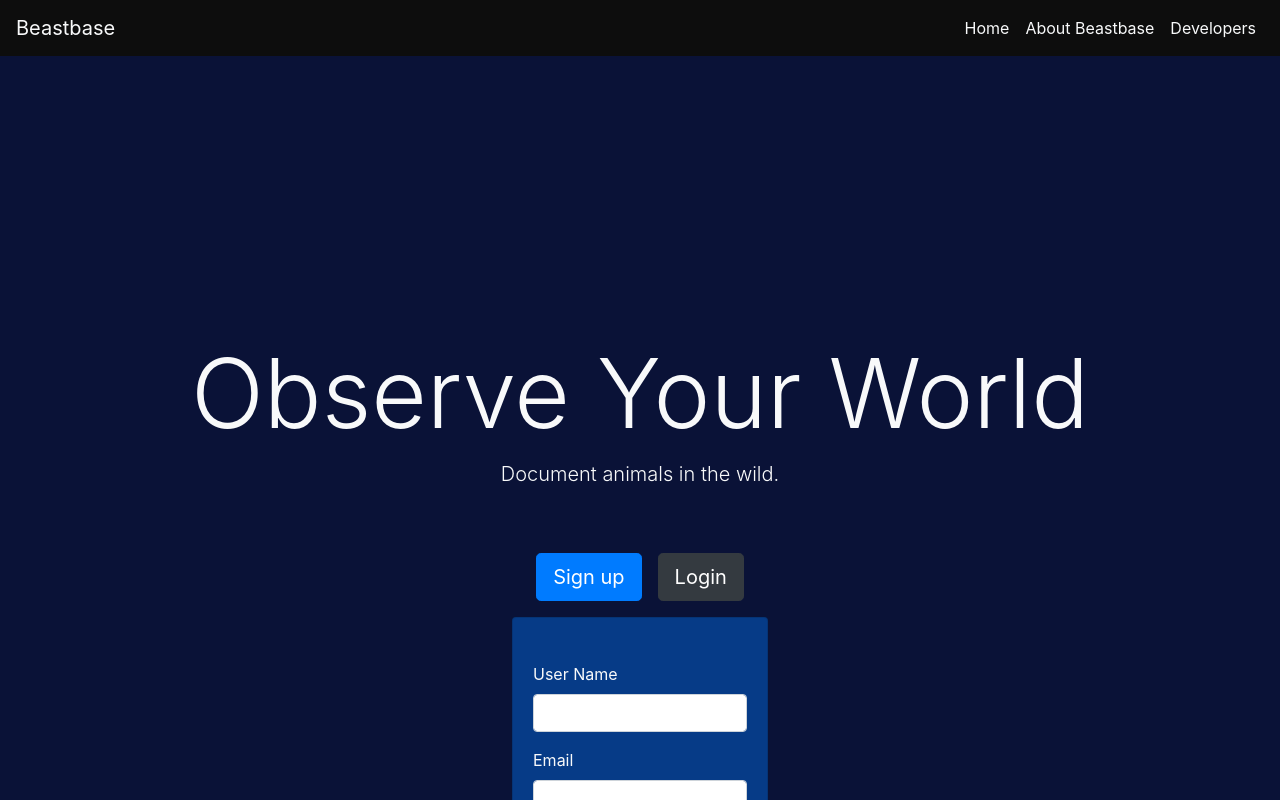
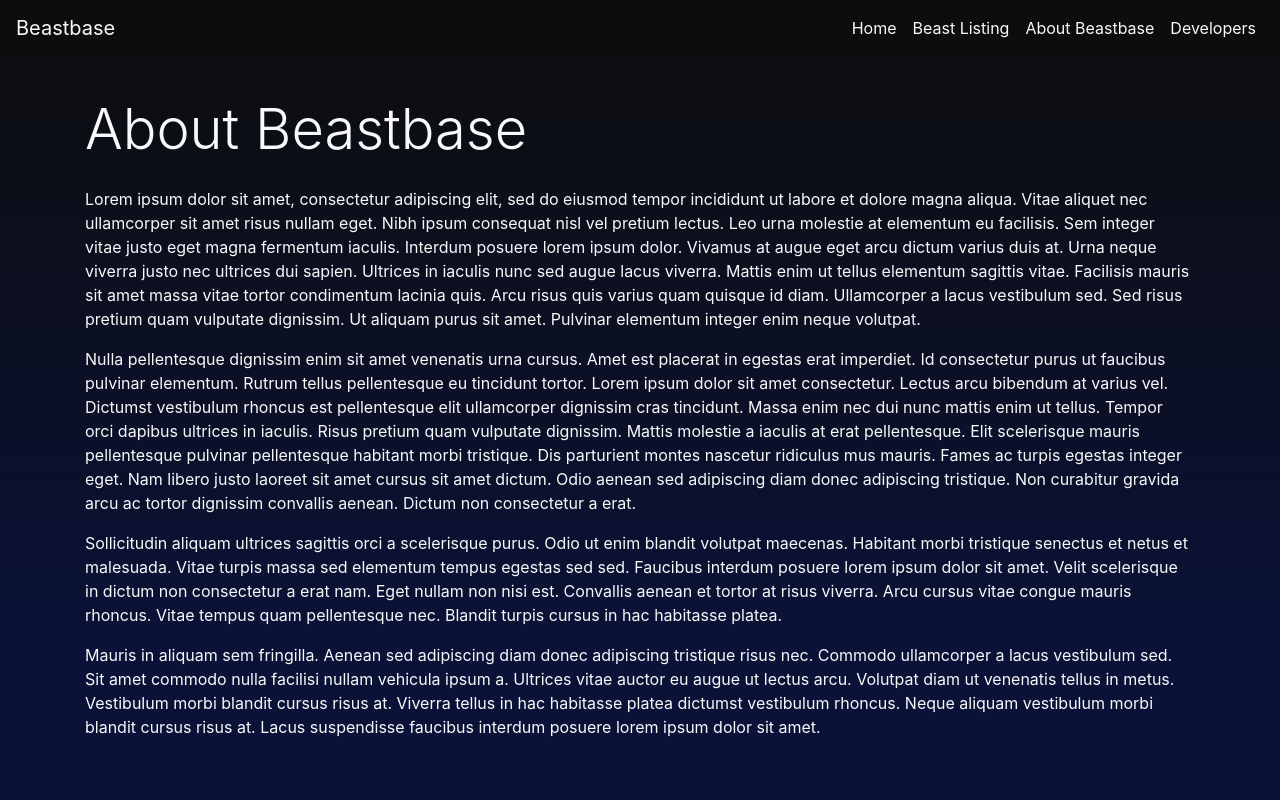
Before and after one commit to floh1695/Beastbase, a React (Create React App) app in the folder Web/Beastbase/: page /about-beastbase in a window 1280 px wide. Shown: the top 800 px of the page. Built offline with nearby package versions, Linux system fonts and the light colour scheme.

Commit message:
Added routes to primary pages. Improved background to be gradient instead of solid color. Made slight tweaks to homepage jumbotron.

```diff
--- a/Web/Beastbase/package.json
+++ b/Web/Beastbase/package.json
@@ -6,6 +6,7 @@
     "bootstrap": "^4.3.1",
     "react": "^16.8.4",
     "react-dom": "^16.8.4",
+    "react-router-dom": "^5.0.0",
     "react-scripts": "2.1.8"
   },
   "scripts": {
--- a/Web/Beastbase/src/App.js
+++ b/Web/Beastbase/src/App.js
@@ -1,5 +1,9 @@
 import React, { Component } from "react";
+import { BrowserRouter as Router, Route, Switch } from "react-router-dom";
 import Navbar from "./components/layout/Navbar";
+import BeastListing from "./components/pages/BeastListing";
+import AboutApp from "./components/pages/AboutApp";
+import AboutDevs from "./components/pages/AboutDevs";
 import RegisterLogin from "./components/RegisterLogin";
 import RegisterUser from "./components/forms/RegisterUser";
 import LoginUser from "./components/forms/LoginUser";
@@ -9,12 +13,22 @@ import "./App.css";
 class App extends Component {
   render() {
     return (
-      <div className="App">
-        <Navbar />
-        <RegisterLogin />
-        <RegisterUser />
-        <LoginUser />
-      </div>
+      <Router>
+        <div className="App">
+          <Navbar />
+          <div className="container-fluid">
+            <Switch>
+              <Route exact path="/" component={RegisterLogin} />
+              <Route exact path="/beast-listing" component={BeastListing} />
+              <Route exact path="/about-beastbase" component={AboutApp} />
+              <Route exact path="/developers" component={AboutDevs} />
+            </Switch>
+            {/* <RegisterLogin />
+            <RegisterUser />
+            <LoginUser /> */}
+          </div>
+        </div>
+      </Router>
     );
   }
 }
--- a/Web/Beastbase/src/components/RegisterLogin.js
+++ b/Web/Beastbase/src/components/RegisterLogin.js
@@ -3,9 +3,8 @@ import React, { Component } from "react";
 class RegisterLogin extends Component {
   render() {
     return (
-      <div className="mt-5">
-        <div className="mt-5">
-          <div className="jumbotron jumbotron-fluid mt-10vh">
+      <div>
+        <div className="jumbotron jumbotron-fluid" id="home-title-block">
           <div className="container text-light pt-5 mt-5">
             <h1 className="display-1 mt-5">Observe Your World</h1>
             <p className="lead">Document animals in the wild.</p>
@@ -28,7 +27,6 @@ class RegisterLogin extends Component {
             </a>
         </div>
       </div>
-      </div>
     );
   }
 }
--- a/Web/Beastbase/src/components/layout/Navbar.js
+++ b/Web/Beastbase/src/components/layout/Navbar.js
@@ -31,6 +31,11 @@ class Navbar extends Component {
               </li>
               <li className="nav-item">
                 <a className="nav-link text-light" href="#">
+                  Beast Listing
+                </a>
+              </li>
+              <li className="nav-item">
+                <a className="nav-link text-light" href="#">
                   About Beastbase
                 </a>
               </li>
--- /dev/null
+++ b/Web/Beastbase/src/components/pages/AboutApp.js
@@ -0,0 +1,15 @@
+import React from 'react'
+
+export default function AboutApp() {
+    return (
+        <div className="pt-5">
+            <div className="container text-light text-left">
+                <h2 className="display-4 mt-5 mb-4">About Beastbase</h2>
+                <p>Lorem ipsum dolor sit amet, consectetur adipiscing elit, sed do eiusmod tempor incididunt ut labore et dolore magna aliqua. Vitae aliquet nec ullamcorper sit amet risus nullam eget. Nibh ipsum consequat nisl vel pretium lectus. Leo urna molestie at elementum eu facilisis. Sem integer vitae justo eget magna fermentum iaculis. Interdum posuere lorem ipsum dolor. Vivamus at augue eget arcu dictum varius duis at. Urna neque viverra justo nec ultrices dui sapien. Ultrices in iaculis nunc sed augue lacus viverra. Mattis enim ut tellus elementum sagittis vitae. Facilisis mauris sit amet massa vitae tortor condimentum lacinia quis. Arcu risus quis varius quam quisque id diam. Ullamcorper a lacus vestibulum sed. Sed risus pretium quam vulputate dignissim. Ut aliquam purus sit amet. Pulvinar elementum integer enim neque volutpat.</p>
+                <p>Nulla pellentesque dignissim enim sit amet venenatis urna cursus. Amet est placerat in egestas erat imperdiet. Id consectetur purus ut faucibus pulvinar elementum. Rutrum tellus pellentesque eu tincidunt tortor. Lorem ipsum dolor sit amet consectetur. Lectus arcu bibendum at varius vel. Dictumst vestibulum rhoncus est pellentesque elit ullamcorper dignissim cras tincidunt. Massa enim nec dui nunc mattis enim ut tellus. Tempor orci dapibus ultrices in iaculis. Risus pretium quam vulputate dignissim. Mattis molestie a iaculis at erat pellentesque. Elit scelerisque mauris pellentesque pulvinar pellentesque habitant morbi tristique. Dis parturient montes nascetur ridiculus mus mauris. Fames ac turpis egestas integer eget. Nam libero justo laoreet sit amet cursus sit amet dictum. Odio aenean sed adipiscing diam donec adipiscing tristique. Non curabitur gravida arcu ac tortor dignissim convallis aenean. Dictum non consectetur a erat.</p>
+                <p>Sollicitudin aliquam ultrices sagittis orci a scelerisque purus. Odio ut enim blandit volutpat maecenas. Habitant morbi tristique senectus et netus et malesuada. Vitae turpis massa sed elementum tempus egestas sed sed. Faucibus interdum posuere lorem ipsum dolor sit amet. Velit scelerisque in dictum non consectetur a erat nam. Eget nullam non nisi est. Convallis aenean et tortor at risus viverra. Arcu cursus vitae congue mauris rhoncus. Vitae tempus quam pellentesque nec. Blandit turpis cursus in hac habitasse platea.</p>
+                <p>Mauris in aliquam sem fringilla. Aenean sed adipiscing diam donec adipiscing tristique risus nec. Commodo ullamcorper a lacus vestibulum sed. Sit amet commodo nulla facilisi nullam vehicula ipsum a. Ultrices vitae auctor eu augue ut lectus arcu. Volutpat diam ut venenatis tellus in metus. Vestibulum morbi blandit cursus risus at. Viverra tellus in hac habitasse platea dictumst vestibulum rhoncus. Neque aliquam vestibulum morbi blandit cursus risus at. Lacus suspendisse faucibus interdum posuere lorem ipsum dolor sit amet.</p>
+            </div>
+        </div>
+    )
+}
--- /dev/null
+++ b/Web/Beastbase/src/components/pages/AboutDevs.js
@@ -0,0 +1,16 @@
+import React from 'react'
+
+export default function AboutDevs() {
+    return (
+        <div className="pt-5">
+            <div className="container text-light text-left">
+                <h2 className="display-4 mt-5 mb-4">Developers</h2>
+                <h3>Charles Bayles</h3>
+                <p>Lorem ipsum dolor sit amet, consectetur adipiscing elit, sed do eiusmod tempor incididunt ut labore et dolore magna aliqua. Vitae aliquet nec ullamcorper sit amet risus nullam eget. Nibh ipsum consequat nisl vel pretium lectus. Leo urna molestie at elementum eu facilisis. Sem integer vitae justo eget magna fermentum iaculis. Interdum posuere lorem ipsum dolor. Vivamus at augue eget arcu dictum varius duis at. Urna neque viverra justo nec ultrices dui sapien. Ultrices in iaculis nunc sed augue lacus viverra. Mattis enim ut tellus elementum sagittis vitae. Facilisis mauris sit amet massa vitae tortor condimentum lacinia quis. Arcu risus quis varius quam quisque id diam. Ullamcorper a lacus vestibulum sed. Sed risus pretium quam vulputate dignissim. Ut aliquam purus sit amet. Pulvinar elementum integer enim neque volutpat.</p>
+                <hr className="mt-5 mb-5" />
+                <h3>Shenole Latimer</h3>
+                <p>Nulla pellentesque dignissim enim sit amet venenatis urna cursus. Amet est placerat in egestas erat imperdiet. Id consectetur purus ut faucibus pulvinar elementum. Rutrum tellus pellentesque eu tincidunt tortor. Lorem ipsum dolor sit amet consectetur. Lectus arcu bibendum at varius vel. Dictumst vestibulum rhoncus est pellentesque elit ullamcorper dignissim cras tincidunt. Massa enim nec dui nunc mattis enim ut tellus. Tempor orci dapibus ultrices in iaculis. Risus pretium quam vulputate dignissim. Mattis molestie a iaculis at erat pellentesque. Elit scelerisque mauris pellentesque pulvinar pellentesque habitant morbi tristique. Dis parturient montes nascetur ridiculus mus mauris. Fames ac turpis egestas integer eget. Nam libero justo laoreet sit amet cursus sit amet dictum. Odio aenean sed adipiscing diam donec adipiscing tristique. Non curabitur gravida arcu ac tortor dignissim convallis aenean. Dictum non consectetur a erat.</p>
+            </div>
+        </div>
+    )
+}
--- /dev/null
+++ b/Web/Beastbase/src/components/pages/BeastListing.js
@@ -0,0 +1,11 @@
+import React from 'react'
+
+export default function BeastListing() {
+    return (
+        <div className="pt-5">
+            <div className="container text-light text-left">
+                <h2 className="display-4 mt-5 mb-4">Beast Listing</h2>
+            </div>
+        </div>
+    )
+}
--- a/Web/Beastbase/src/custom.css
+++ b/Web/Beastbase/src/custom.css
@@ -1,7 +1,7 @@
 body {
-  /* height: 100vh; */
+  height: 100vh;
   background: #0a1237;
-  /* background: -moz-linear-gradient(
+  background: -moz-linear-gradient(
     top,
     rgba(13, 13, 13, 1) 0%,
     rgba(10, 18, 55, 1) 80%,
@@ -38,7 +38,7 @@ body {
     rgba(10, 18, 55, 1) 80%,
     rgba(10, 18, 55, 1) 100%
   );
-  filter: progid:DXImageTransform.Microsoft.gradient( startColorstr='#0d0d0d', endColorstr='#0a1237', GradientType=0 ); */
+  filter: progid:DXImageTransform.Microsoft.gradient( startColorstr='#0d0d0d', endColorstr='#0a1237', GradientType=0 );
 }
 
 .mt-15 {
@@ -49,8 +49,8 @@ body {
   margin-top: 56px;
 }
 
-.mt-10vh {
-  transform: translateY(10vh);
+hr {
+  background-color: #f2f2f2;
 }
 
 /* COLORS */
@@ -67,6 +67,10 @@ body {
 
 .jumbotron {
   background-color: rgba(0, 0, 0, 0);
+}
+
+#home-title-block {
+  transform: translateY(15vh);
 }
 
 /* FORMS */
```
Also changed, not shown: Web/Beastbase/src/components/pages/AnimalEntries.js (added), 1 other file (tests, documents, lock files or other folders). Lines whose indentation alone changed are shown as unchanged.
